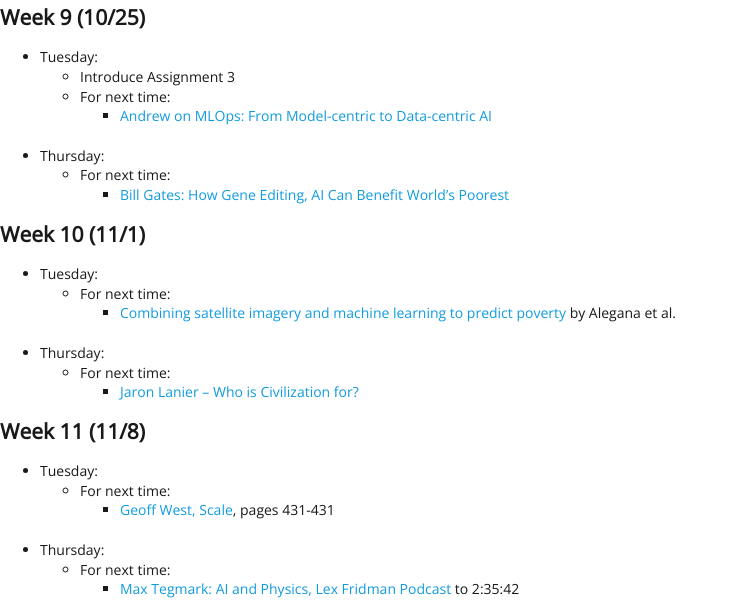
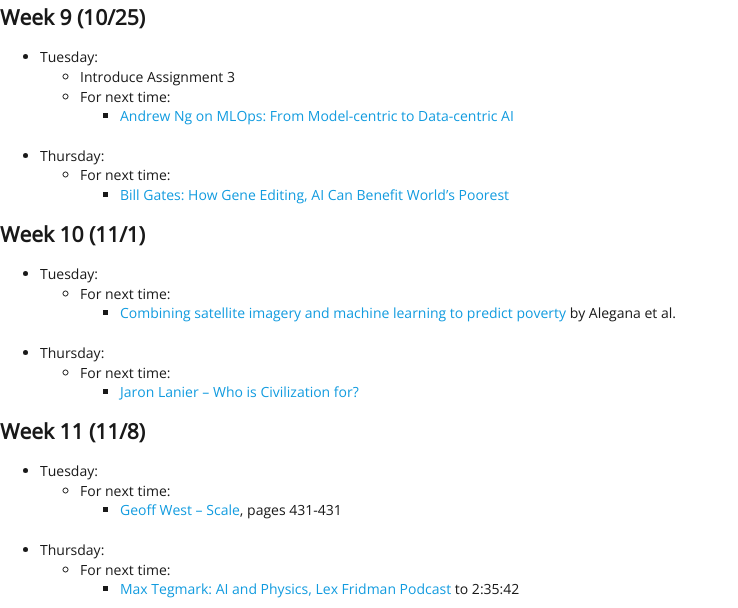
Before and after one commit to EMBrewer/dat150, a Jekyll site: the page built from _posts/2021-09-27-Schedule.md, in a window 1280 px wide and 900 px high, scrolled down 1671 px. Shown: the part 154-762 px from the top of the window, without its empty margins (0-738 px from the left). Built offline with Jekyll 4.4.1, drawn with Linux system fonts in a browser that asks for light colours; our own code applies the rules of GitHub Pages for plain Markdown files.

Commit message:
Update 2021-09-27-Schedule.md

```diff
--- a/_posts/2021-09-27-Schedule.md
+++ b/_posts/2021-09-27-Schedule.md
@@ -78,7 +78,7 @@
 - Tuesday:
 	- Introduce Assignment 3
 	- For next time:
-		- [Andrew on MLOps: From Model-centric to Data-centric AI](https://www.youtube.com/watch?v=06-AZXmwHjo)
+		- [Andrew Ng on MLOps: From Model-centric to Data-centric AI](https://www.youtube.com/watch?v=06-AZXmwHjo)
 - Thursday:
 	- For next time:
 		- [Bill Gates: How Gene Editing, AI Can Benefit World's Poorest](https://www.youtube.com/watch?v=YNbOS4UBbDI)
@@ -94,7 +94,7 @@
 ## Week 11 (11/8)
 - Tuesday:
 	- For next time:
-		- [Geoff West, Scale](https://dsfall21.slack.com/files/U02DA5H2NGJ/F02EVA0KH8V/west_scale.pdf), pages 431-431
+		- [Geoff West – Scale](https://dsfall21.slack.com/files/U02DA5H2NGJ/F02EVA0KH8V/west_scale.pdf), pages 431-431
 - Thursday:
 	- For next time:
 		- [Max Tegmark: AI and Physics, Lex Fridman Podcast](https://www.youtube.com/watch?v=RL4j4KPwNGM) to 2:35:42
```
